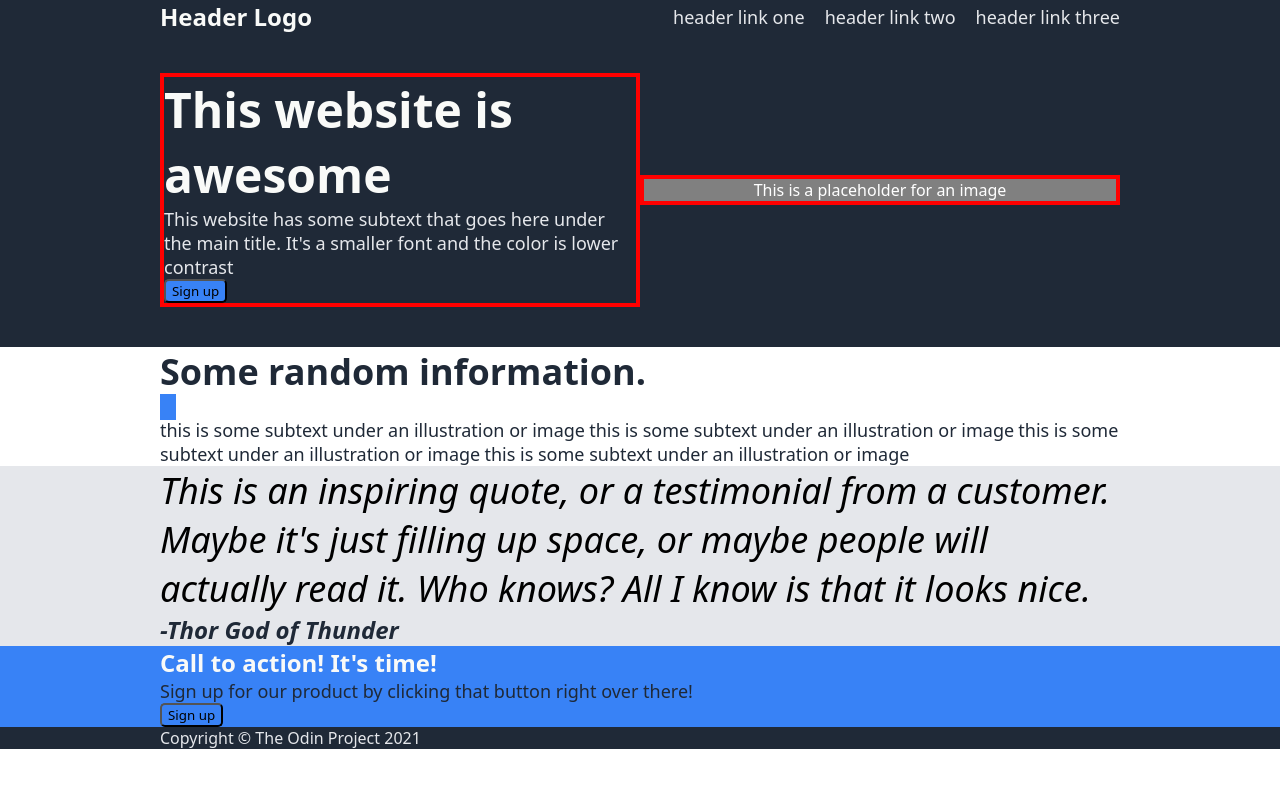
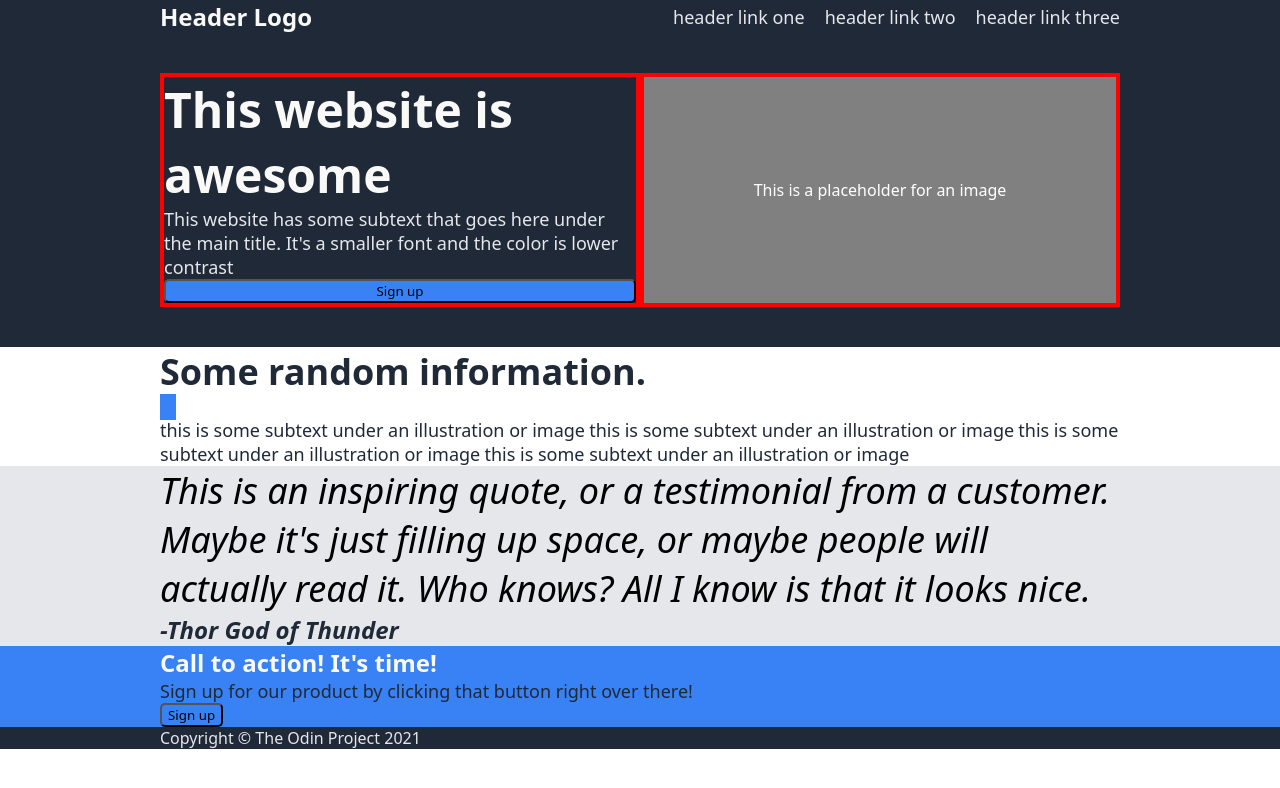
Before and after one commit to clarencemuljadi/toplandingpage, a plain HTML site: page index.html in a window 1280 px wide. Drawn offline with Linux system fonts and the light colour scheme.

Commit message:
finished intro

```diff
--- a/styles.css
+++ b/styles.css
@@ -51,6 +51,8 @@ body {
 #intro {
   padding-top: 40px;
   padding-bottom: 40px;
+  display: flex;
+  align-items: stretch;
 }
 
 #header h2 {
@@ -66,6 +68,8 @@ body {
 #intro-left, #intro-right {
   border: 4px solid red;
   flex: 1;
+  display: flex;
+  flex-direction: column;
 }
 
 #intro h1 {
@@ -84,6 +88,8 @@ body {
   color: white;
   text-align: center;
   background-color: grey;
+  justify-content: center;
+  align-items: center;
 }
 
 #intro-left button {
```
